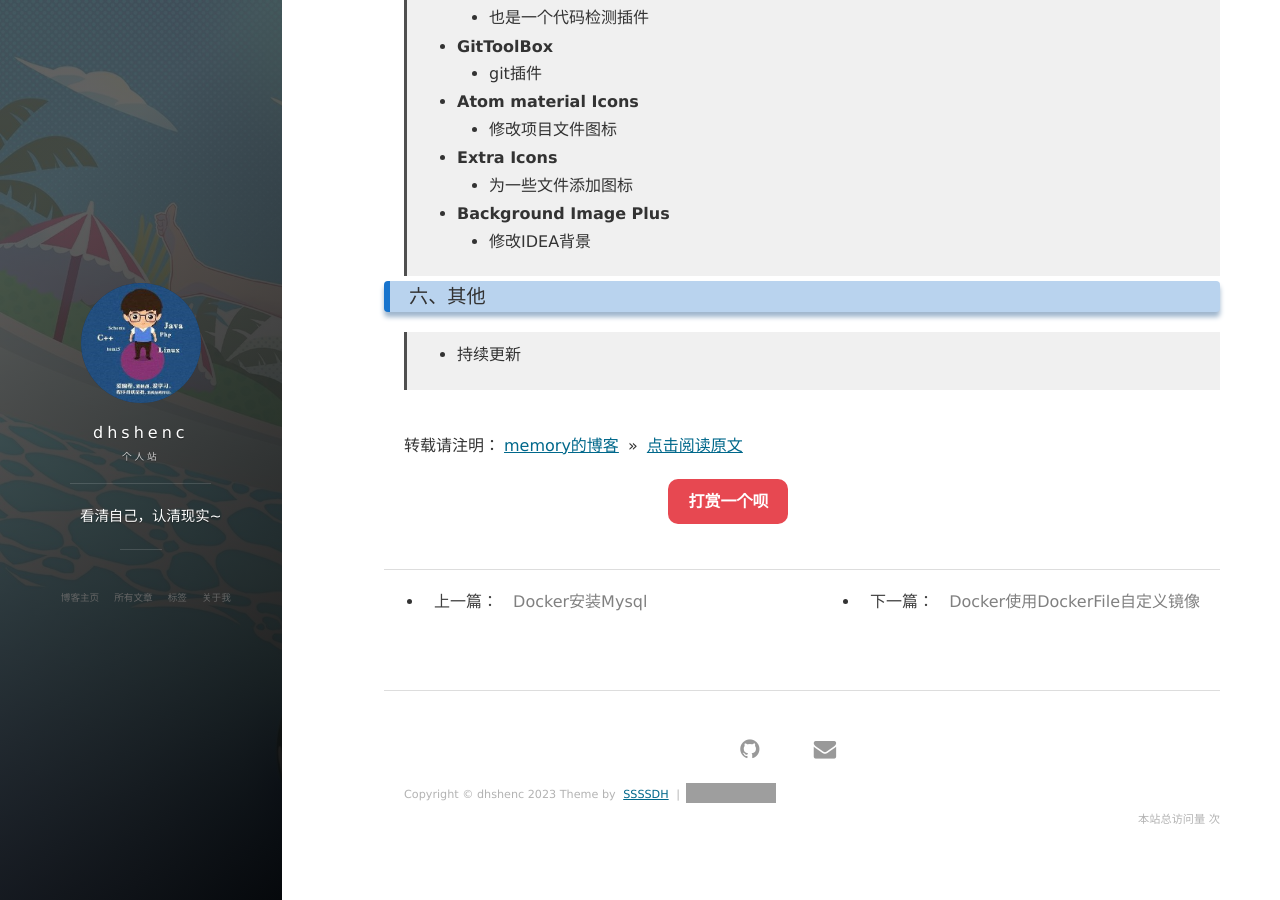
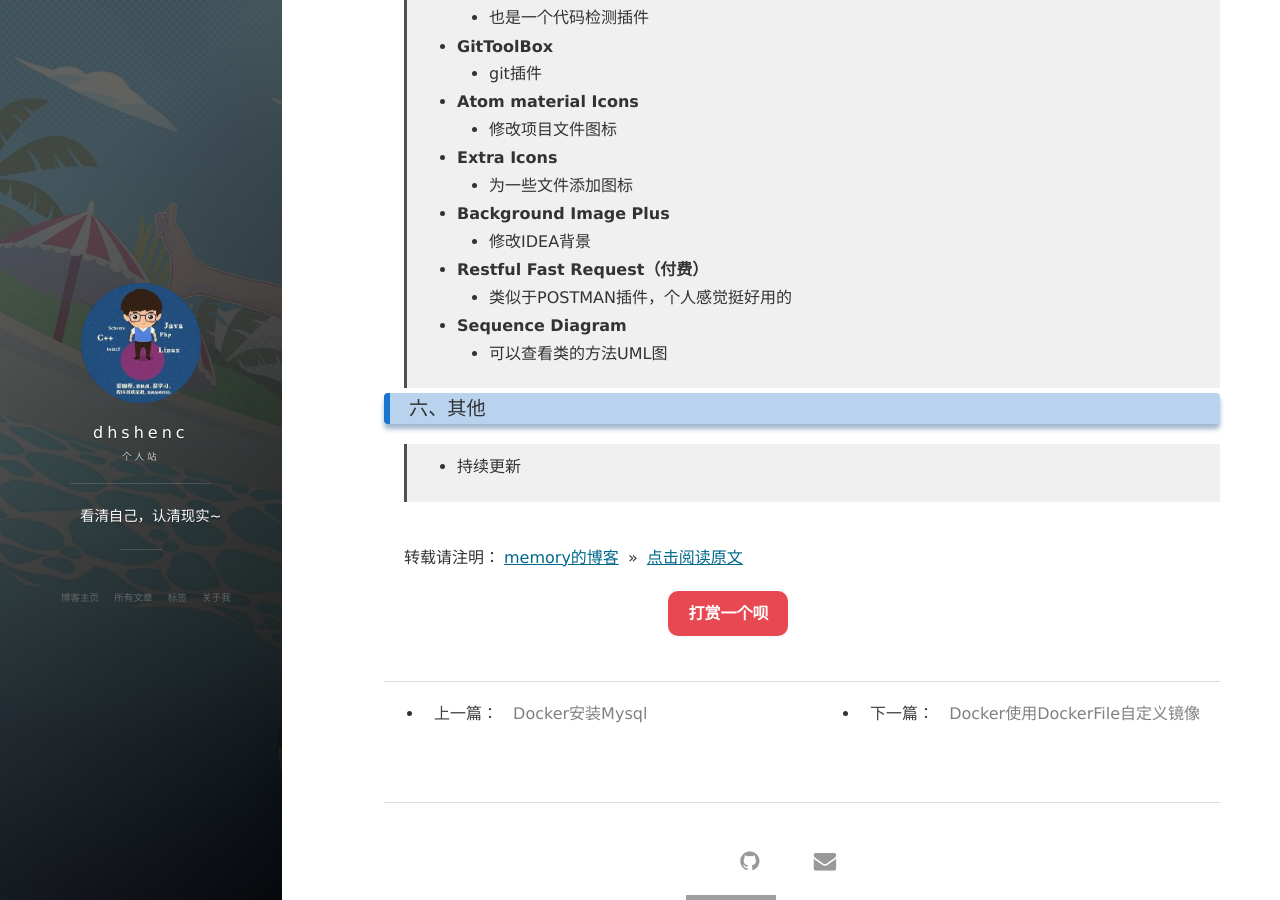
Before and after one commit to dhshenc/dhshenc.github.io, a Jekyll site: the page built from _posts/过去/2020-04-14-IDEA配置.md, in a window 1280 px wide and 900 px high, scrolled down 3490 px. Built offline with Jekyll 4.4.1, drawn with Linux system fonts in a browser that asks for light colours; nearby versions of some CDN libraries; comment, search, counter and statistics services are not loaded; grey boxes are pictures that could not be loaded.

Commit message:
补充插件

```diff
--- a/_posts/过去/2020-04-14-IDEA配置.md
+++ b/_posts/过去/2020-04-14-IDEA配置.md
@@ -133,6 +133,10 @@
 >   - 为一些文件添加图标
 > * **Background Image Plus**
 >   - 修改IDEA背景
+> * **Restful Fast Request（付费）**
+>   - 类似于POSTMAN插件，个人感觉挺好用的
+> * **Sequence Diagram**
+>   - 可以查看类的方法UML图
 
 ### 六、其他
 
```
Also changed, not shown: about.md (+1 -1 lines).
